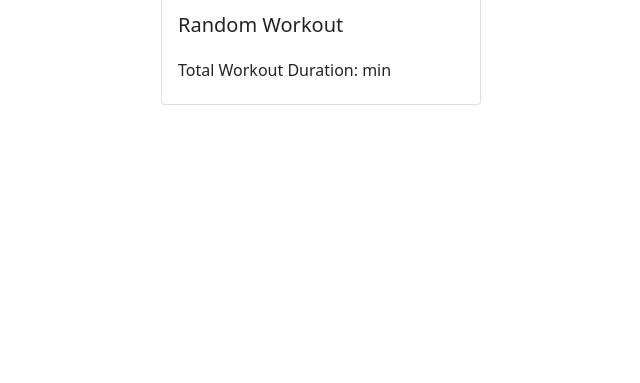
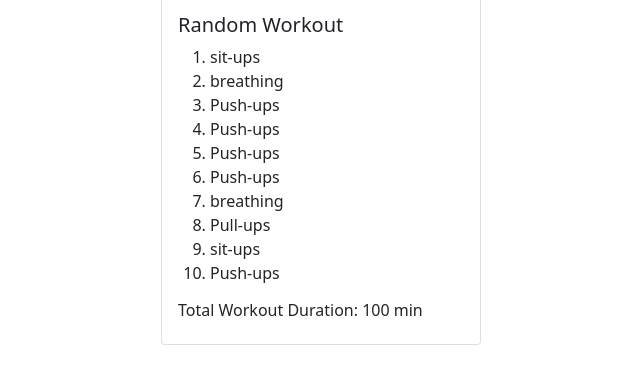
Before and after one commit to zchalk/js2_activity, a plain HTML site: page index.html in a window 1280 px wide. Shown: the part 299-682 px from the top of the page, without its empty margins (319-959 px from the left). Drawn offline with nearby package versions, Linux system fonts and the light colour scheme.

Commit message:
finished activity

```diff
--- a/index.html
+++ b/index.html
@@ -37,9 +37,9 @@
      // <!--**********************************************-->
 
       // Add more exercises to the array to customize
-      const exercises = ['Push-ups', 'Pull-ups'];
+      const exercises = ['Push-ups', 'Pull-ups', 'sit-ups', 'breathing'];
       // change the number argument for more random workout exercise
-      const newWorkout = generateRandomExercises(exercises, 12);
+      const newWorkout = generateRandomExercises(exercises, 10);
 
      // <!--**********************************************-->
       // Ignore the code below its just for printing to the page
--- a/script.js
+++ b/script.js
@@ -1,8 +1,17 @@
 // takes an array as an argument so need a parameter and
 // returns 10 times the array length for 10 minutes per exercise
-function calculateWorkoutLength() {}
+function calculateWorkoutLength(array) {
+    return array.length * 10;
+}
 
 // takes two arguments an array and a number of exercises and
 // returns a new array generated with random exercises based on
 // the number passed into the parameter
-function generateRandomExercises() {}
+function generateRandomExercises(arr, num) {
+    const newArray = [];
+    for (let i=0; i<num; i++) {
+        let indx = Math.floor(Math.random()* arr.length);
+        newArray.push(arr[indx])
+    }
+    return newArray;
+}
```
